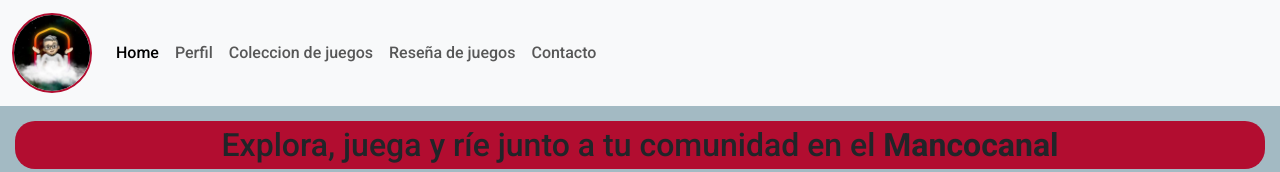
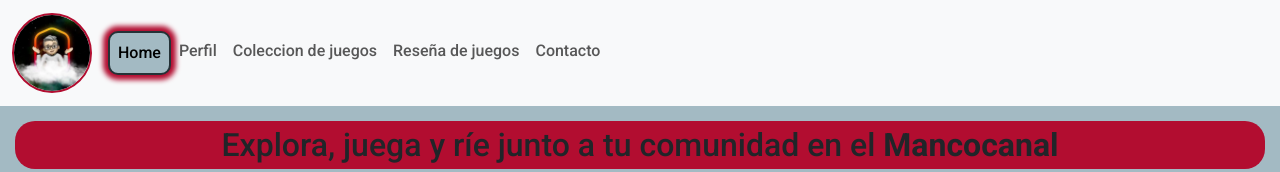
Before and after one commit to samuelrenna/MancoCanal, a website: page index.html in a window 1280 px wide. Shown: the top 172 px of the page. Drawn offline with nearby package versions, Linux system fonts and the light colour scheme.

Commit message:
indicador de seccion

```diff
--- a/scss/_global.scss
+++ b/scss/_global.scss
@@ -81,6 +81,14 @@ footer {
         padding: ($espacios-G)-5px;
         box-shadow: $color-3 5px 5px $espacios-G+20px 5px;
     }
+
+    .nav-link.active{
+        background-color:$color-1;
+        border-radius: $espacios-G;
+        border: 2px solid $color-2;
+        box-shadow: $color-3 0px 0px 5px 5px;
+    }
+
     @media (min-width: $escritorio ){
         h1,h2,h5{
             font-size: $fuente-h;
```
Also changed, not shown: css/style.css, 1 other file.
